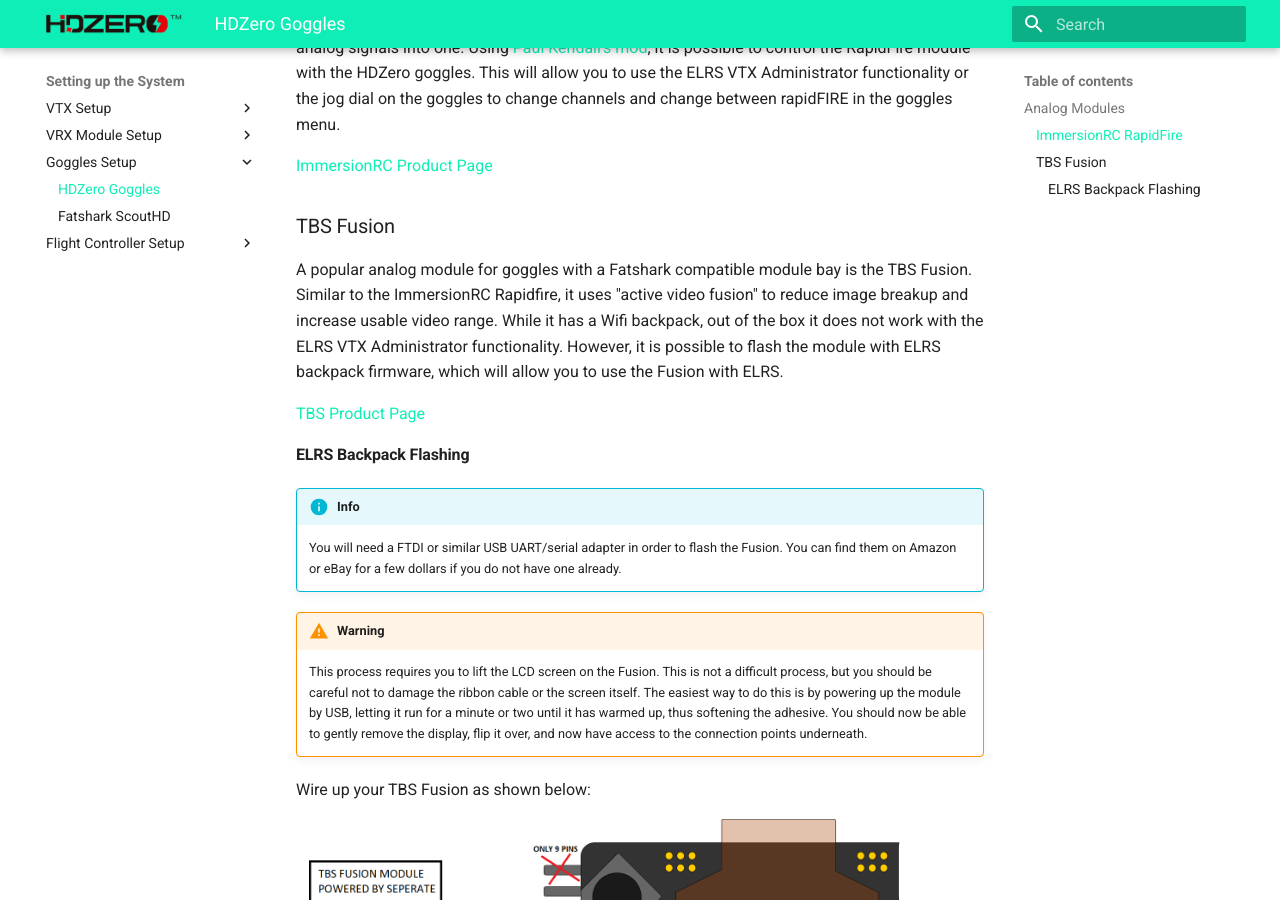
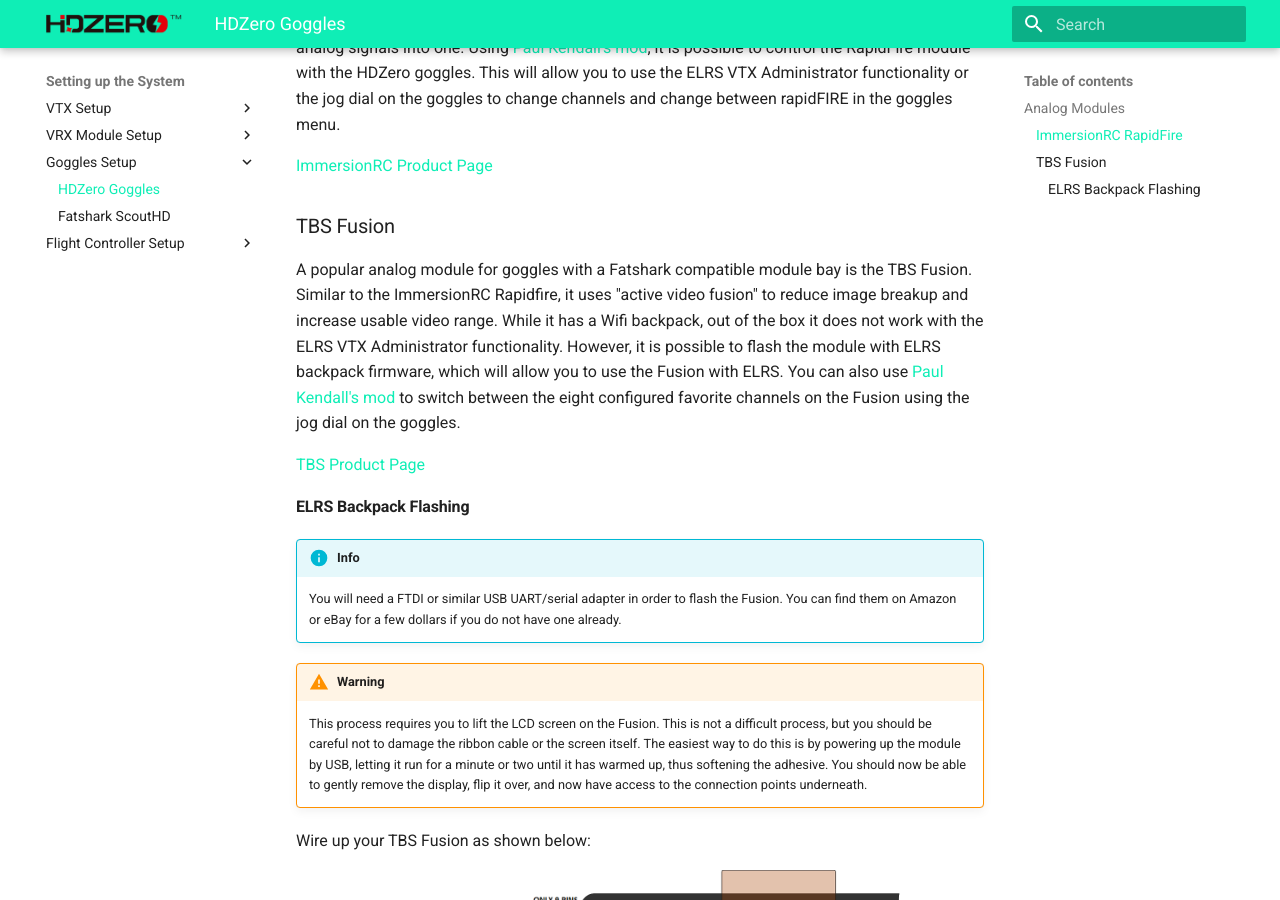
Before and after one commit to pfeerick/hdzero-wiki, an MkDocs documentation site: the page built from docs/setting-up/goggles/hdzero-goggles.md, in a window 1280 px wide and 900 px high, scrolled down 341 px. Built offline with MkDocs 1.6.1 and Material for MkDocs 9.7.7, drawn with Linux system fonts in a browser that asks for light colours.

Commit message:
fusion - also mention pk's mod

```diff
--- a/docs/setting-up/goggles/hdzero-goggles.md
+++ b/docs/setting-up/goggles/hdzero-goggles.md
@@ -11,7 +11,7 @@
 
 ### TBS Fusion
 
-A popular analog module for goggles with a Fatshark compatible module bay is the TBS Fusion. Similar to the ImmersionRC Rapidfire, it uses "active video fusion" to reduce image breakup and increase usable video range. While it has a Wifi backpack, out of the box it does not work with the ELRS VTX Administrator functionality. However, it is possible to flash the module with ELRS backpack firmware, which will allow you to use the Fusion with ELRS.
+A popular analog module for goggles with a Fatshark compatible module bay is the TBS Fusion. Similar to the ImmersionRC Rapidfire, it uses "active video fusion" to reduce image breakup and increase usable video range. While it has a Wifi backpack, out of the box it does not work with the ELRS VTX Administrator functionality. However, it is possible to flash the module with ELRS backpack firmware, which will allow you to use the Fusion with ELRS. You can also use [Paul Kendall's mod](https://github.com/pkendall64/hdzero-goggle/wiki/Analog-Module-Backpack-Control) to switch between the eight configured favorite channels on the Fusion using the jog dial on the goggles.
 
 [TBS Product Page](https://www.team-blacksheep.com/products/prod:tbs_fusion)
 
```
